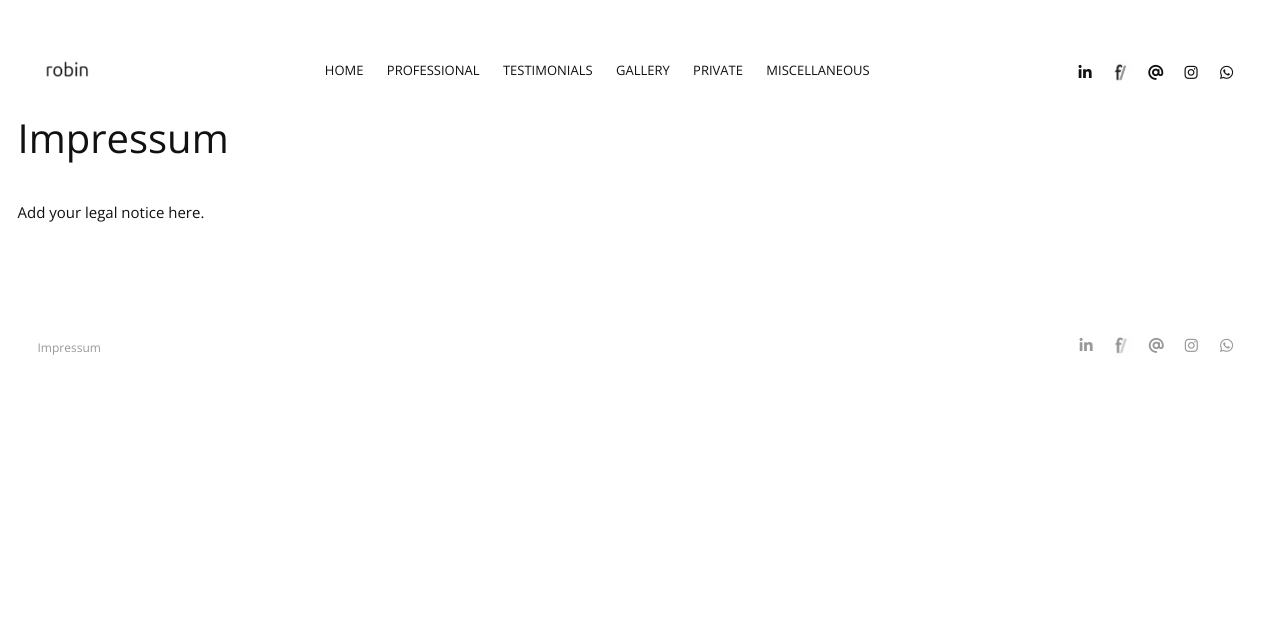
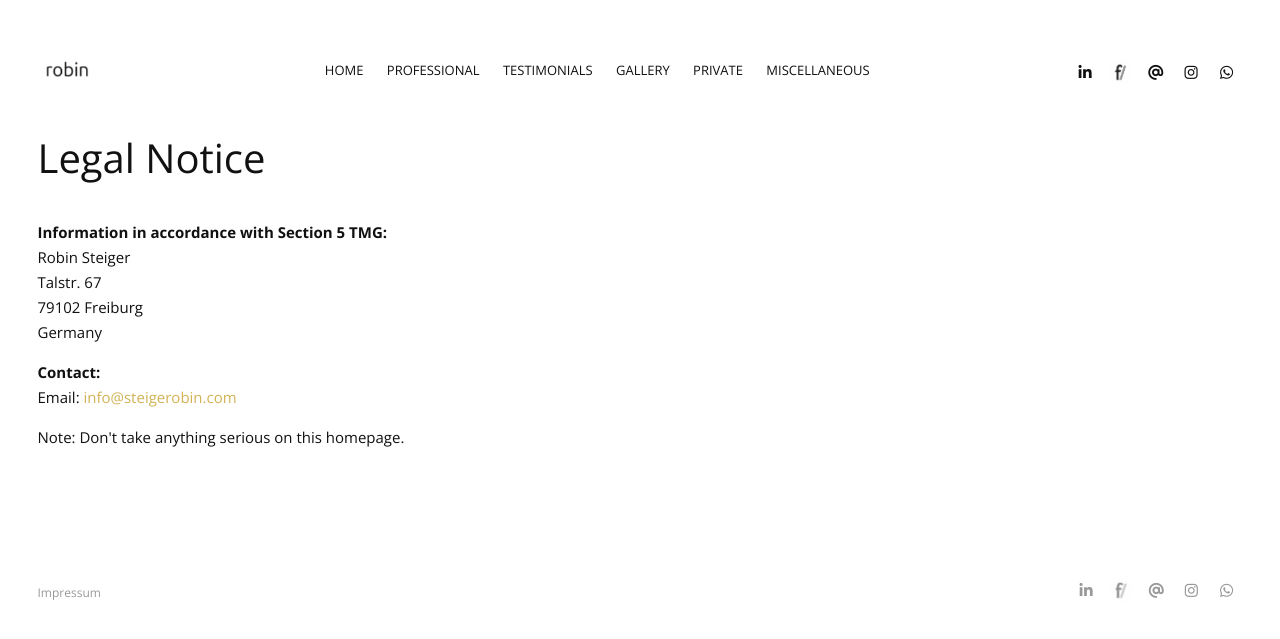
Before and after one commit to steigerob/steigerobin, a Jekyll site: the page built from impressum/index.md, in a window 1280 px wide. Shown: the top 639 px of the page. Built offline with Jekyll 4.4.1, drawn with Linux system fonts in a browser that asks for light colours; nearby versions of some CDN libraries; grey boxes are pictures that could not be loaded.

Commit message:
improving video loading times and adding a super small impressum :-)

```diff
--- a/impressum/index.md
+++ b/impressum/index.md
@@ -6,8 +6,23 @@ hide_banner: true
 ---
 
 <main class="content">
-  <div class="row clearfix">
-    <h1>Impressum</h1>
-    <p>Add your legal notice here.</p>
-  </div>
+  <section class="row clearfix">
+    <div class="col-1">
+      <h1>Legal Notice</h1>
+      <p>
+        <strong>Information in accordance with Section 5 TMG:</strong><br>
+        Robin Steiger<br>
+        Talstr. 67<br>
+        79102 Freiburg<br>
+        Germany
+      </p>
+      <p>
+        <strong>Contact:</strong><br>
+        Email: <a href="mailto:info@steigerobin.com">info@steigerobin.com</a>
+      </p>
+      <p>
+        Note: Don't take anything serious on this homepage.
+      </p>
+    </div>
+  </section>
 </main>
--- a/index.html
+++ b/index.html
@@ -329,8 +329,8 @@ permalink: /
           <h3>Movies</h3>
           <ul>
             <li><a href="#" data-videoid="829886113" data-videosite="vimeo" class="video link-lightbox">2023 - The Golden Cage</a></li>
-            <li><a href="#" data-videoid="{{ 'files/videos/Vampire.mp4' | relative_url }}" data-videosite="local" class="video link-lightbox">2022 - Wann strahlst Du?</a></li>
-            <li><a href="#" data-videoid="{{ 'files/videos/Dream.mp4' | relative_url }}" data-videosite="local" class="video link-lightbox">2022 - Summer Dream</a></li>
+            <li><a href="#" data-videoid="{{ 'files/videos/Vampire.optimized.mp4' | relative_url }}" data-videosite="local" class="video link-lightbox">2022 - Wann strahlst Du?</a></li>
+            <li><a href="#" data-videoid="{{ 'files/videos/Dream.optimized.mp4' | relative_url }}" data-videosite="local" class="video link-lightbox">2022 - Summer Dream</a></li>
           </ul>
         </div>
       </div>
```
Also changed, not shown: experiments_master.html (+4 -4 lines), assets/js/lightbox.min.js, style/js/lightbox.min.js, 9 other files.
